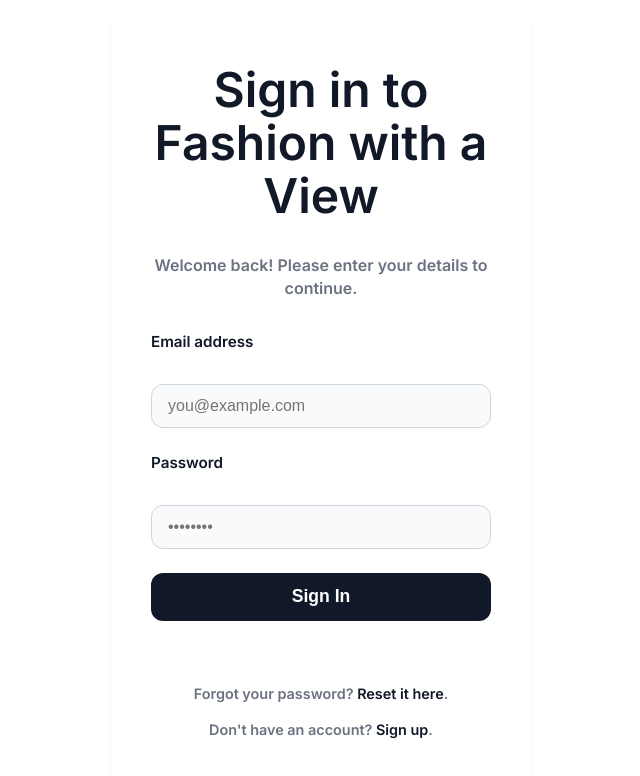
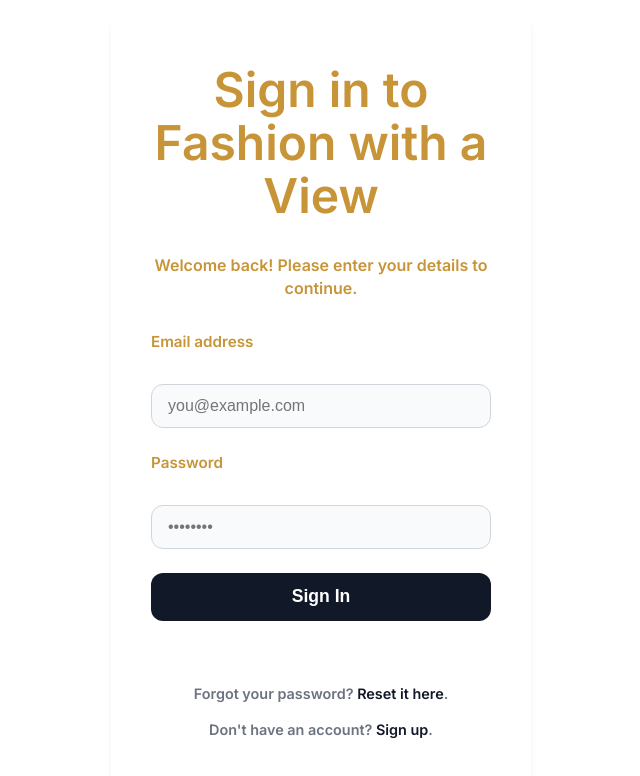
Before and after one commit to Emir1609v/fashionexpo, a website built with Vite: page templates/login.html in a window 1280 px wide. Shown: the whole page, without its empty margins (319-959 px from the left). Built offline with nearby package versions, Linux system fonts and the light colour scheme.

Commit message:
update login .css

```diff
--- a/templates/login.css
+++ b/templates/login.css
@@ -53,7 +53,7 @@
       font-family: var(--font-headline);
       font-weight: 700;
       font-size: 3rem; /* ~48px */
-      color: var(--color-text-primary);
+      color: #c79538;
       margin: 0;
       line-height: 1.1;
       text-align: center;
@@ -62,7 +62,7 @@
     /* Subtext paragraph below headline */
     .subtext {
       text-align: center;
-      color: var(--color-text-secondary);
+      color: #c79538;
       font-size: 1rem;
       margin: 0;
       line-height: 1.4;
@@ -79,7 +79,7 @@
     label {
       display: block;
       font-weight: 600;
-      color: var(--color-text-primary);
+      color: #c79538;
       margin-bottom: 0.375rem;
       user-select: none;
       font-size: 0.95rem;
@@ -118,7 +118,7 @@
     }
     button[type="submit"]:hover,
     button[type="submit"]:focus {
-      background-color: #1f2937; /* Slightly darker */
+      background-color: #430f69; /* Slightly darker */
       transform: scale(1.03);
       outline: none;
     }
```
